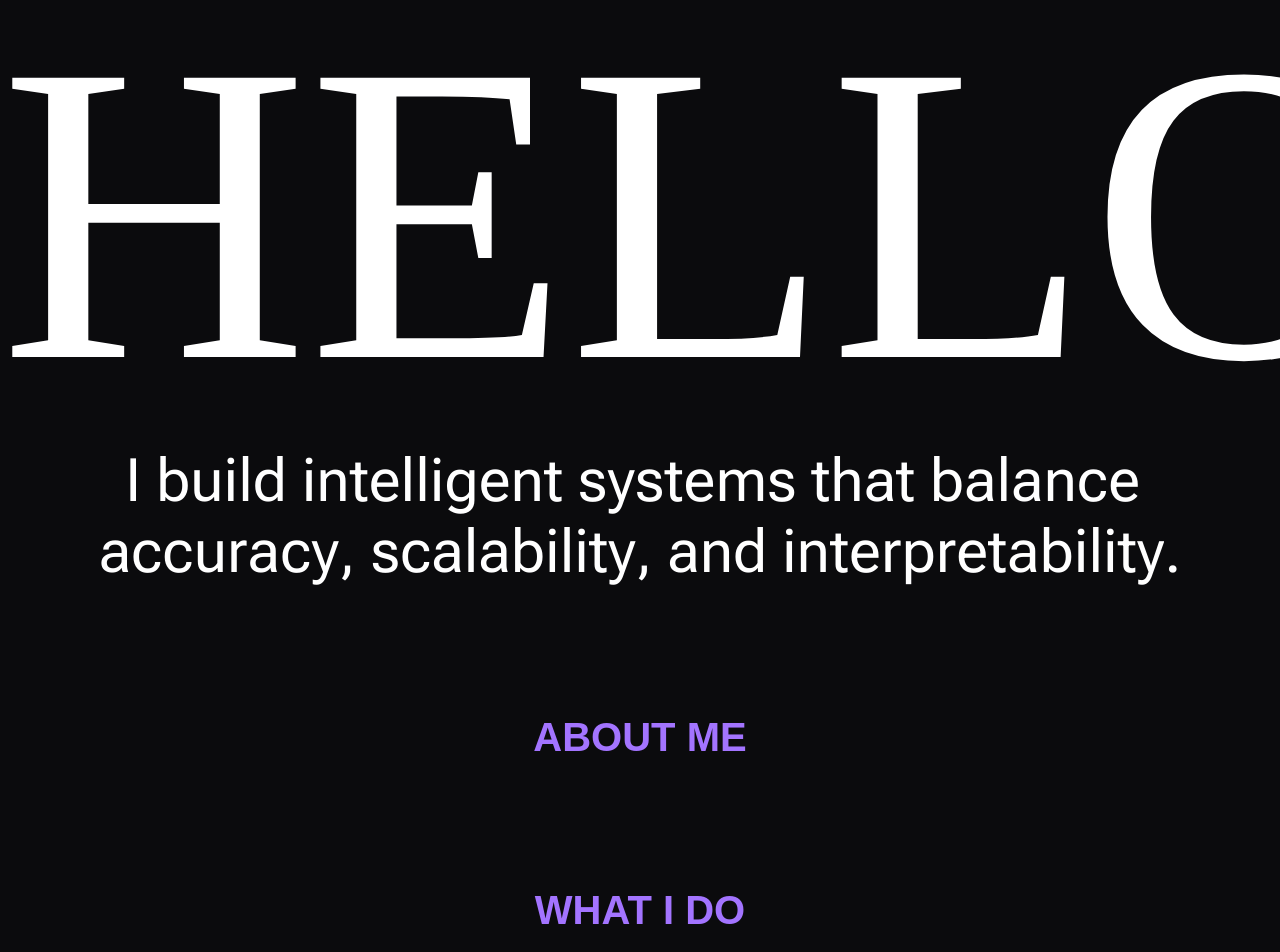
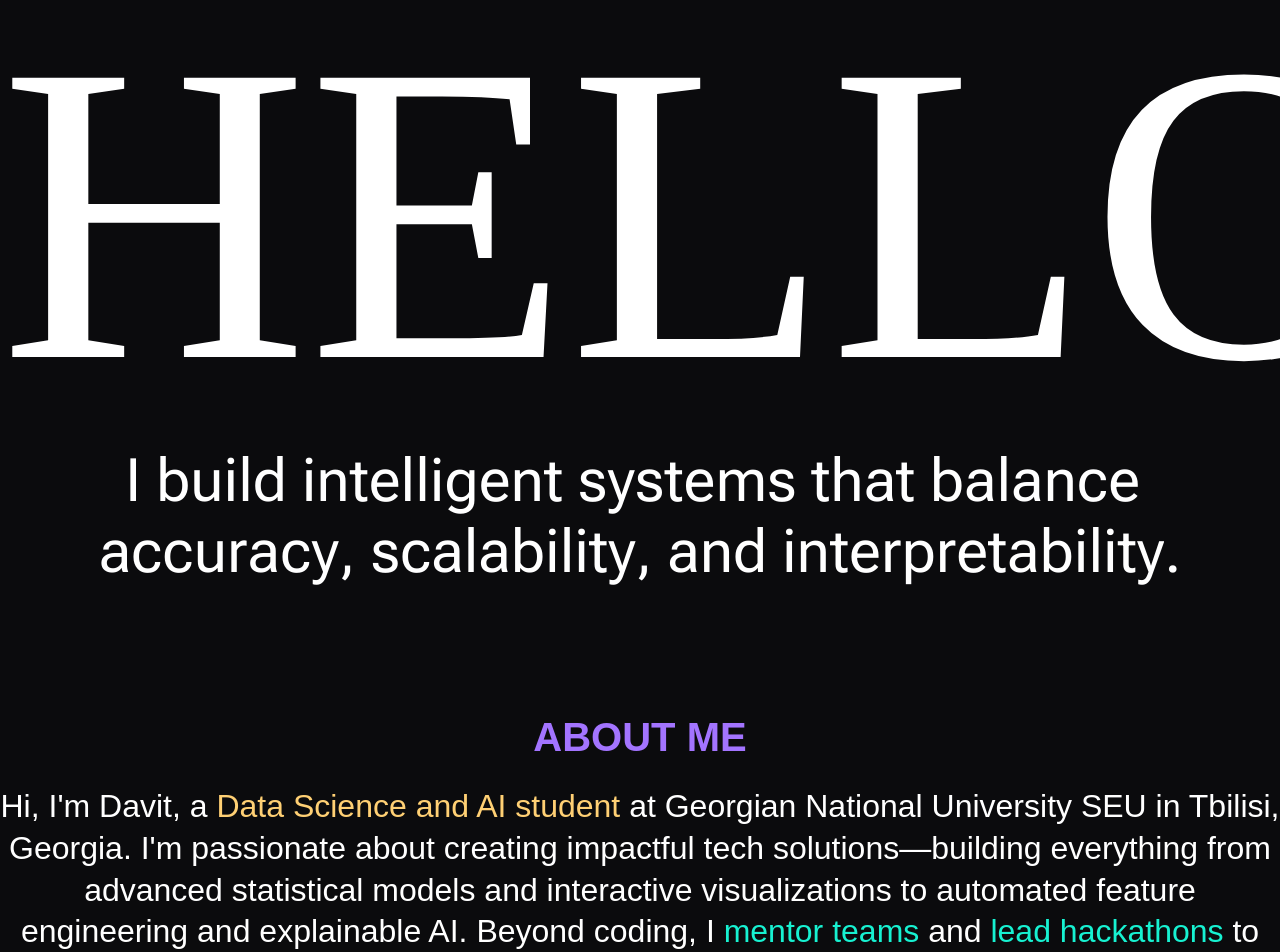
Before and after one commit to DavitEgoian/Portfolio-Website, a React (Create React App) app: page / in a window 1280 px wide. Shown: the top 952 px of the page. Built offline with nearby package versions, Linux system fonts and the light colour scheme; a web font is replaced by a local one.

Commit message:
Added about me text

```diff
--- a/src/App.js
+++ b/src/App.js
@@ -55,7 +55,17 @@ function App() {
       </div>
       <h1 className="section-title">ABOUT ME</h1>
 
-      <p className="section-desc"></p>
+      <p className="section-desc about-me-section-text">
+        Hi, I&apos;m Davit, a{" "}
+        <span className="highlight-yellow">Data Science and AI student</span> at{" "}
+        Georgian National University SEU in Tbilisi, Georgia. I&apos;m{" "}
+        passionate about creating impactful tech solutions—building everything
+        from advanced statistical models and interactive visualizations to{" "}
+        automated feature engineering and explainable AI. Beyond coding, I{" "}
+        <span className="highlight-teal">mentor teams</span> and{" "}
+        <span className="highlight-teal">lead hackathons</span> to drive
+        real-world innovation.
+      </p>
       <h1 className="section-title">WHAT I DO</h1>
       <div className="cards-container">
         {cardsData.map(({ icon, title, desc }) => (
```
